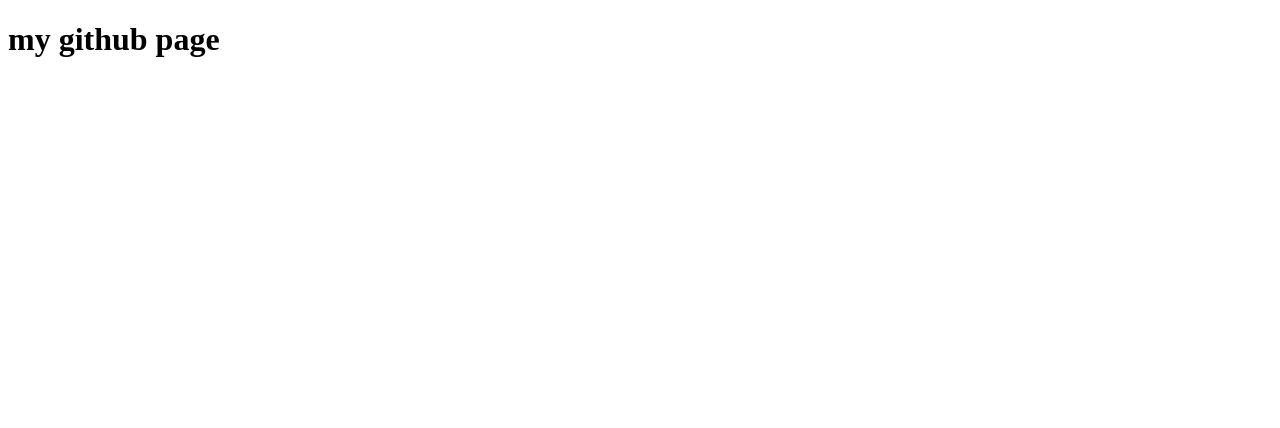
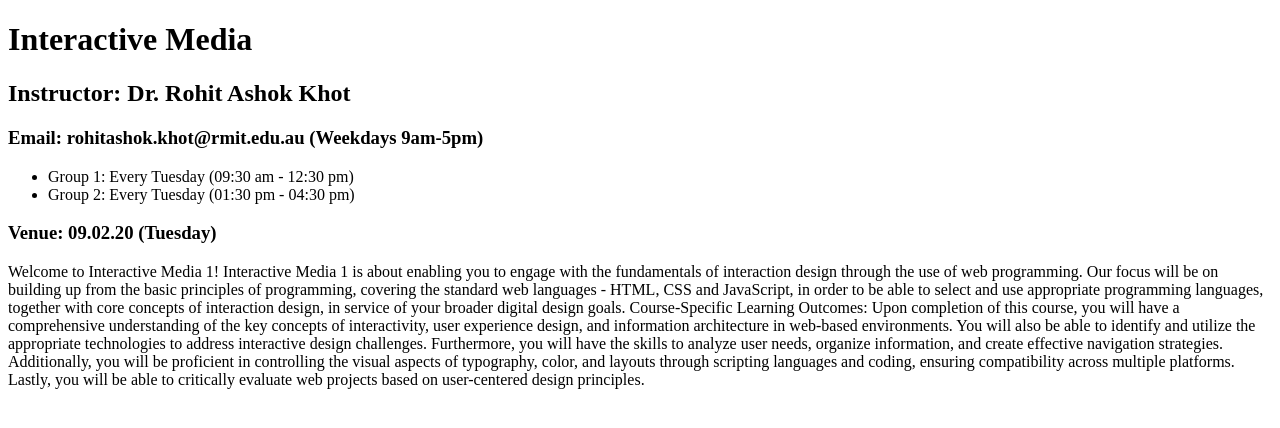
Before and after one commit to TommyAvery22/TommyAvery22.github.io, a plain HTML site: page index.html in a window 1280 px wide. Drawn offline with Linux system fonts and the light colour scheme.

Commit message:
html course structure

```diff
--- a/index.html
+++ b/index.html
@@ -6,7 +6,29 @@
     <title>my github page</title>
 </head>
 <body>
-    <h1>my github page</h1>
+    <h1>Interactive Media</h1>
+    <h2>Instructor: Dr. Rohit Ashok Khot</h2>
+    <h3>Email: rohitashok.khot@rmit.edu.au (Weekdays 9am-5pm)</h3>
+    <ul>
+        <li>Group 1: Every Tuesday (09:30 am - 12:30 pm)</li>
+        <li>Group 2: Every Tuesday (01:30 pm - 04:30 pm)</li>
+    </ul>
+
+    <h3>Venue: 09.02.20 (Tuesday)</h3>
+    <p>
+        Welcome to Interactive Media 1!
+
+        Interactive Media 1 is about enabling you to engage with the fundamentals of interaction design through the use of web programming. Our focus will be on building up from the basic principles of programming, covering the standard web languages - HTML, CSS and JavaScript, in order to be able to select and use appropriate programming languages, together with core concepts of interaction design, in service of your broader digital design goals.
+
+        Course-Specific Learning Outcomes:
+
+        Upon completion of this course, you will have a comprehensive understanding of the key concepts of interactivity, user experience design, and information architecture in web-based environments. You will also be able to identify and utilize the appropriate technologies to address interactive design challenges. Furthermore, you will have the skills to analyze user needs, organize information, and create effective navigation strategies. Additionally, you will be proficient in controlling the visual aspects of typography, color, and layouts through scripting languages and coding, ensuring compatibility across multiple platforms. Lastly, you will be able to critically evaluate web projects based on user-centered design principles.</p>
+
+
+
+
+
+
 
 </body>
 </html>
```
